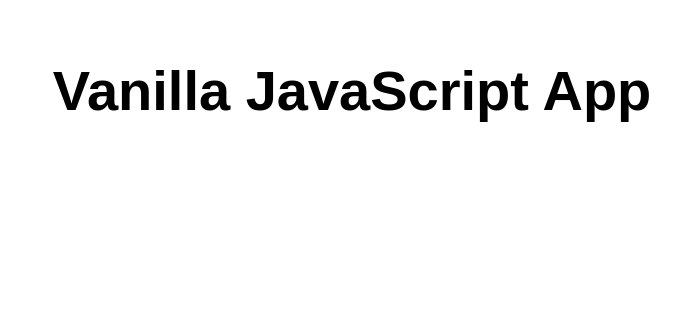
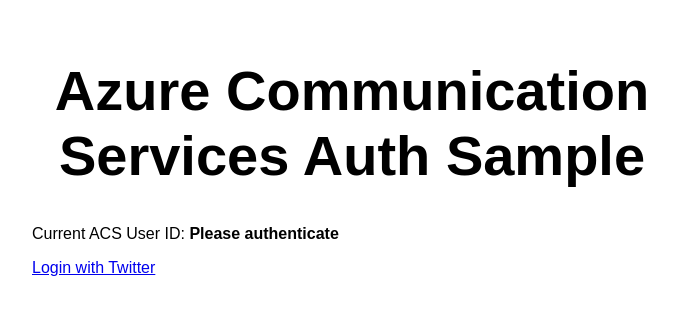
Before and after one commit to davrous/acsauth, a plain HTML site: page src/index.html in a window 1280 px wide. Shown: the whole page, without its empty margins (288-968 px from the left). Drawn offline with Linux system fonts and the light colour scheme; no server answers.

Commit message:
Auth & Func

```diff
--- a/src/index.html
+++ b/src/index.html
@@ -5,13 +5,44 @@
   <meta charset="UTF-8">
   <meta name="viewport" content="width=device-width, initial-scale=1.0">
   <link rel="stylesheet" href="styles.css">
-  <title>Vanilla JavaScript App</title>
+  <title>Azure Communication Services Auth Sample</title>
 </head>
 
 <body>
-  <main>
-    <h1>Vanilla JavaScript App</h1>
-  </main>
+    <main>
+    <h1>Azure Communication Services Auth Sample</h1>
+    <p>Current ACS User ID: <b id="name">...</b></p>
+    <p> <a href="/.auth/login/twitter?post_login_redirect_uri=/">Login with Twitter</a></p>
+    </main>
+
+    <script>
+    const redirect = window.location.pathname;
+
+    async function getUserInfo() {
+      try {
+        const response = await fetch('/.auth/me');
+        const payload = await response.json();
+        const { clientPrincipal } = payload;
+        return clientPrincipal;
+      } catch (error) {
+        console.error('No profile could be found');
+        return undefined;
+      }
+    }
+
+    (async function() {
+      var isAuthenticated = await getUserInfo();
+      if (isAuthenticated) {
+        var test = await fetch(`/api/users/david_rousset@hotmail.com`);
+        var text = await test.text();
+        //const { text } = await( await fetch(`/api/users/david_rousset@hotmail.com`)).text();
+        document.querySelector('#name').textContent = text;
+      }
+      else {
+        document.querySelector('#name').textContent = "Please authenticate";
+      }
+    }())
+    </script>
 </body>
 
 </html>
```
